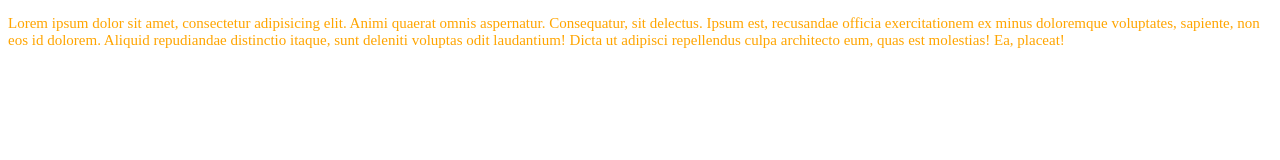
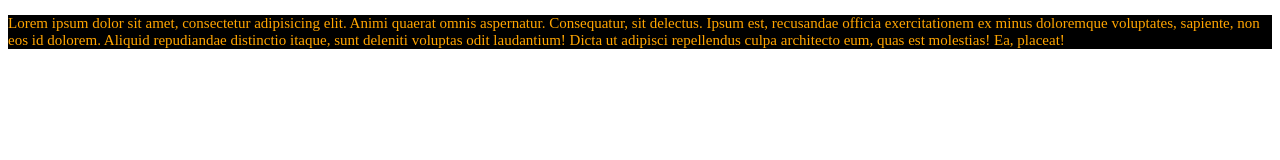
Before and after one commit to amit-khatke/my_linternal_css, a plain HTML site: page index.html in a window 1280 px wide. Drawn offline with Linux system fonts and the light colour scheme.

Commit message:
1 file modified

```diff
--- a/index.html
+++ b/index.html
@@ -6,7 +6,8 @@
   <meta name="viewport" content="width=device-width, initial-scale=1.0">
   <title>internal css</title>
   <style>
-    p{color:orange;font-size:15px}
+    p{color:orange;font-size:15px;
+    background-color:black}
   </style>
 </head>
 <body>
```
